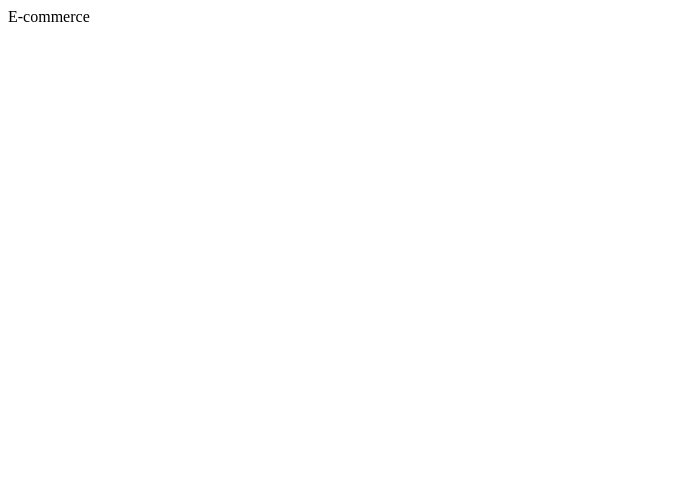
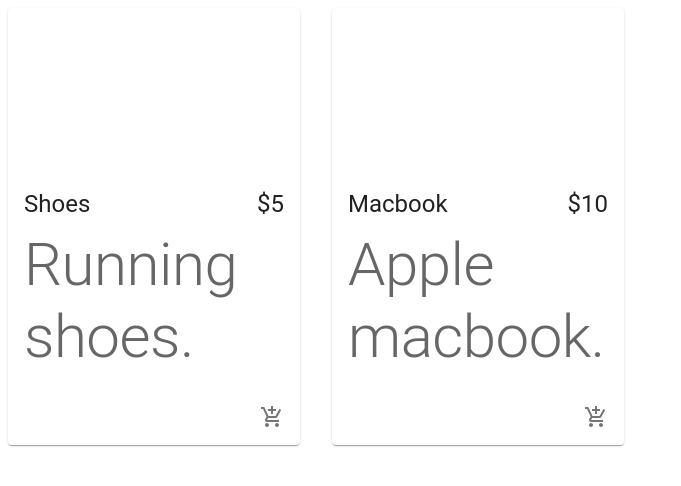
Before and after one commit to edchrepo/ecommerce, a React (Create React App) app: page / in a window 1280 px wide. Shown: the top 486 px of the page, without its empty margins (0-681 px from the left). Built offline with nearby package versions, Linux system fonts and the light colour scheme.

Commit message:
dependencies added

```diff
--- a/package.json
+++ b/package.json
@@ -4,8 +4,11 @@
   "private": true,
   "dependencies": {
     "@chec/commerce.js": "^2.8.0",
+    "@emotion/react": "^11.8.2",
+    "@emotion/styled": "^11.8.1",
     "@mui/icons-material": "^5.5.1",
     "@mui/material": "^5.5.3",
+    "@mui/styled-engine": "npm:@mui/styled-engine-sc@latest",
     "@mui/styles": "^5.5.3",
     "@stripe/react-stripe-js": "^1.7.0",
     "@stripe/stripe-js": "^1.26.0",
--- a/src/App.js
+++ b/src/App.js
@@ -1,9 +1,11 @@
 import React from 'react'
+import Products from './components/Products/Products';
+
 
 const App = () => {
   return (
     <div>
-        E-commerce
+        <Products />
     </div>
   )
 }
--- a/src/components/Products/Product/Product.jsx
+++ b/src/components/Products/Product/Product.jsx
@@ -1,13 +1,34 @@
 import React from 'react'
-import { Card, CardMedia, CardContent, CardActions, Typography, IconBotton } from '@mui/material'
+import { Card, CardMedia, CardContent, CardActions, Typography, IconButton } from '@mui/material'
 import { AddShoppingCart } from '@mui/icons-material'
 
-const Product = () => {
-  return (
-      <Card className = {classes.root}>
-          <CardMedia className = {classes.media} image='' title = {product.name} />
-      </Card>
-  )
+import useStyles from './styles';
+
+const Product = ({ product }) => {
+    const classes = useStyles();
+        return (
+            <Card className = {classes.root}>
+                <CardMedia className = {classes.media} image='' title = {product.name} />
+                <CardContent>
+                    <div className = {classes.cardContent}>
+                        <Typography variant = "h5" gutterBottom>
+                            {product.name}
+                        </Typography>
+                        <Typography variant = "h5" >
+                            {product.price}
+                        </Typography>
+                    </div>
+                    <Typography variant = "h2" color="textSecondary">
+                        {product.description}
+                    </Typography>
+                </CardContent>
+                <CardActions disableSpacing className={classes.cardActions}>
+                    <IconButton aria-label="Add to Cart">
+                        <AddShoppingCart />
+                    </IconButton>
+                </CardActions>
+            </Card>
+        )
 }
 
 export default Product
--- /dev/null
+++ b/src/components/Products/Product/styles.js
@@ -0,0 +1,19 @@
+import { makeStyles } from '@mui/styles';
+
+export default makeStyles(() => ({
+    root: {
+      maxWidth: '100%',
+    },
+    media: {
+      height: 0,
+      paddingTop: '56.25%', // 16:9
+    },
+    cardActions: {
+      display: 'flex',
+      justifyContent: 'flex-end',
+    },
+    cardContent: {
+      display: 'flex',
+      justifyContent: 'space-between',
+    },
+  }));
--- a/src/components/Products/Products.jsx
+++ b/src/components/Products/Products.jsx
@@ -1,21 +1,25 @@
 import React from 'react';
 import {Grid} from '@mui/material';
 
+import Product from './Product/Product';
+
 const products = [
-    {id: 1, name: 'Shoes', description: 'Running shoes.'},
-    {id: 2, name: 'Macbook', description: 'Apple macbook.'}
+    {id: 1, name: 'Shoes', description: 'Running shoes.', price: '$5'},
+    {id: 2, name: 'Macbook', description: 'Apple macbook.', price: '$10'}
 ];
 
 const Products = () => {
+    return (
         <main>
             <Grid container justify = "center" spacing = {4}>
                 {products.map((product) => (
                     <Grid item key ={product.id} xs = {12} sm = {6} md = {4} lg = {3}>
-                    <Product />
+                        <Product product = {product} />
                     </Grid>
                 ))}
             </Grid>
         </main>
+    )
 }
 
 export default Products;
```
Also changed, not shown: 1 other file (tests, documents, lock files or other folders). Lines whose indentation alone changed are shown as unchanged.
